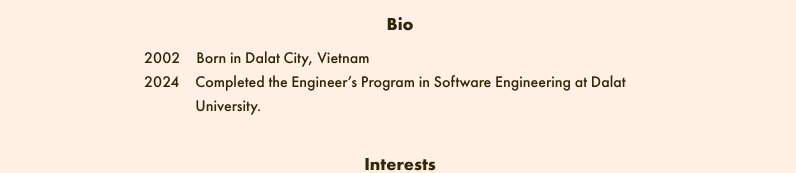
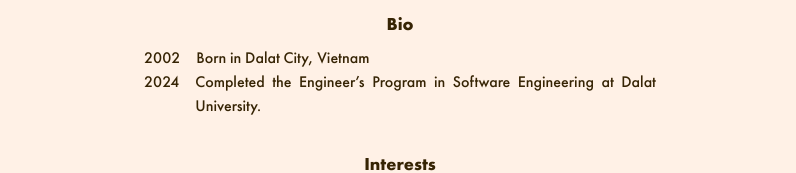
Before and after one commit to tranbaolam26902/campbells-corner, a Next.js app: page / in a window 1280 px wide. Shown: the part 407-580 px from the top of the page, without its empty margins (240-1036 px from the left). Built offline with nearby package versions, Linux system fonts and the light colour scheme.

Commit message:
justify bio content

```diff
--- a/src/components/home/BioSection.tsx
+++ b/src/components/home/BioSection.tsx
@@ -18,7 +18,10 @@ export default function BioSection() {
             <SectionHeader header='Bio' />
             <ul>
                 {bio.map((item, index) => (
-                    <li key={index} className='flex gap-x-4 font-medium'>
+                    <li
+                        key={index}
+                        className='flex gap-x-4 break-words text-justify font-medium'
+                    >
                         <span>{item.time}</span>
                         <span>{item.info}</span>
                     </li>
```
